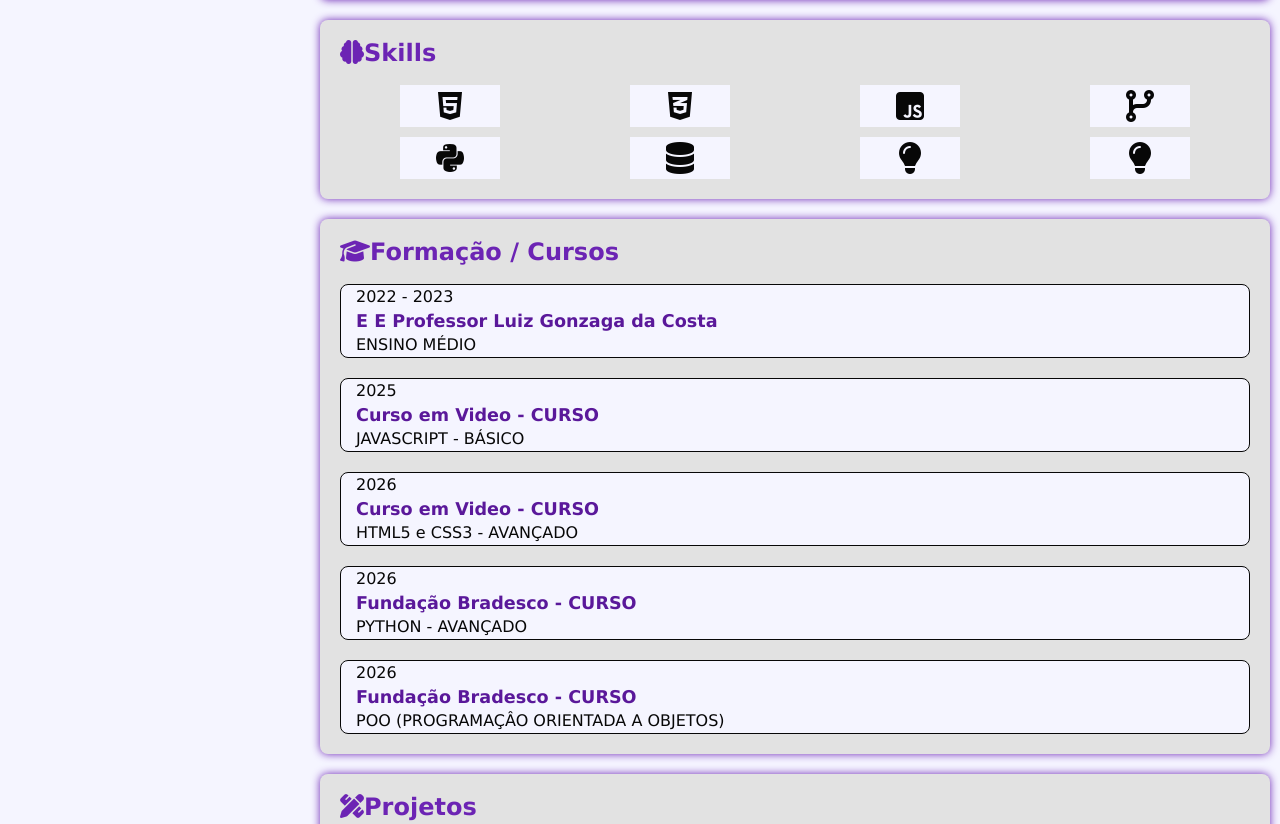
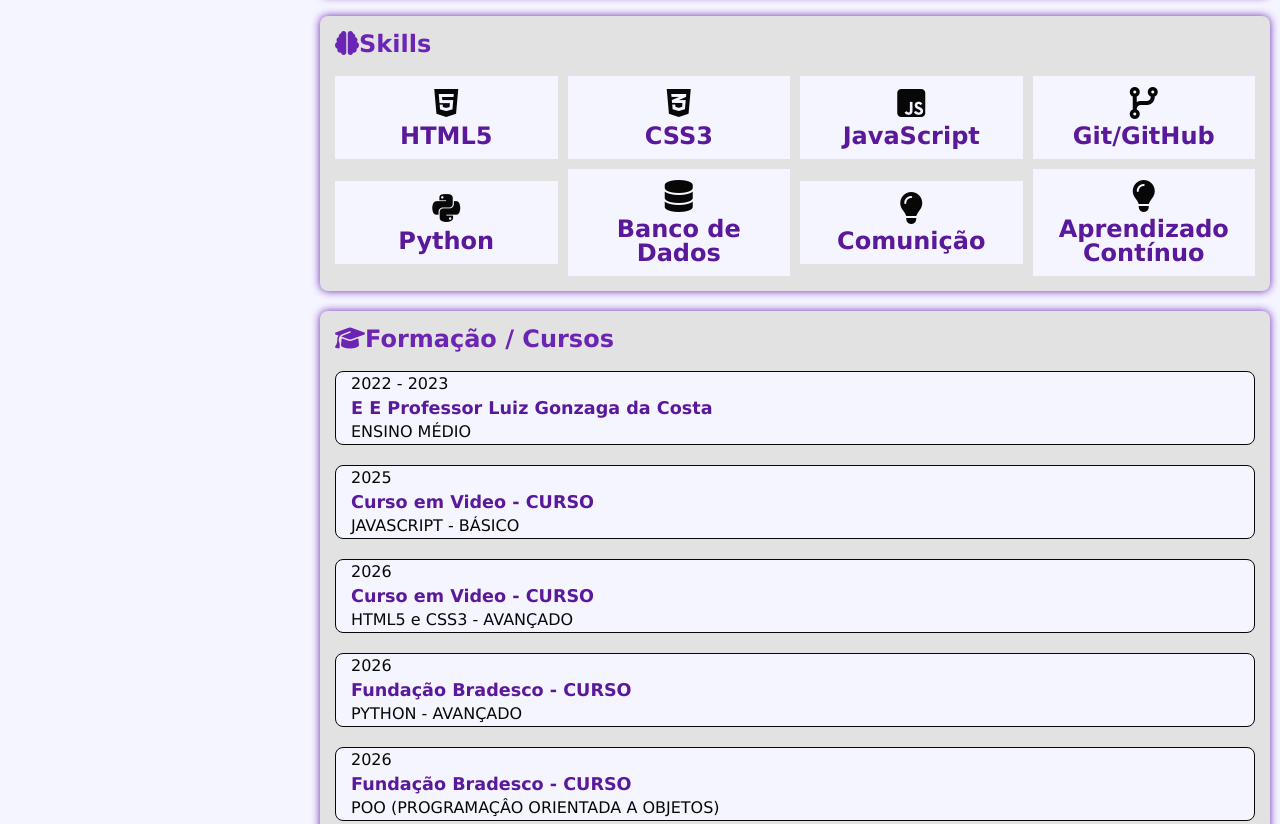
Before and after one commit to Devsantosz/Portfolio, a plain HTML site: page index.html in a window 1280 px wide. Shown: the part 1418-2242 px from the top of the page. Drawn offline with Linux system fonts and the light colour scheme; files whose address does not match are found by name.

Commit message:
Style - remape skills and social media

```diff
--- a/index.html
+++ b/index.html
@@ -44,7 +44,7 @@
             <a href="https://www.linkedin.com/in/guilherme-luz-085239282/" target="_blank" rel="nofollow"><i class="fa-brands fa-linkedin"></i></a>
             <a href="https://github.com/Devsantosz" target="_blank" rel="nofollow" ><i class="fa-brands fa-github"></i></a>
             <a href="https://www.youtube.com/@devsantoszz" target="_blank" rel="nofollow"><i class="fa-brands fa-youtube"></i></a>
-            <a href="https://www.instagram.com/santosz_xyd/" target="_blank" rel="nofollow"><i class="fa-brands fa-instagram"></i></a>
+            <a href="https://www.instagram.com/devsantosz" target="_blank" rel="nofollow"><i class="fa-brands fa-instagram"></i></a>
             <a href="src/file/Currículo-Guilherme-Luz.pdf" download><i class="fa-solid fa-file"></i></a>
         </div>
      </section>
@@ -67,7 +67,7 @@
                         </div>
                         <div class="barra" >
                             <p>
-                                HTML5 - Estruturação semântica e criação de formulários acessíveis.
+                                HTML5
                             </p>
                         </div>
                     </div>
@@ -79,7 +79,7 @@
                         </div>
                         <div class="barra" >
                             <p>
-                                CSS3 - Criação de layouts responsivos com Flexbox e Grid.
+                                CSS3
                             </p>
                         </div>
                     </div>
@@ -91,7 +91,7 @@
                         </div>
                         <div class="barra" >
                             <p>
-                                JavaScript - Manipulação de DOM e desenvolvimento de interatividade.
+                                JavaScript
                             </p>
                         </div>
                     </div>
@@ -103,7 +103,7 @@
                         </div>
                         <div class="barra" >
                             <p>
-                                Git/GitHub - Versionamento, controle de alterações e organização de projetos.
+                                Git/GitHub
                             </p>
                         </div>
                     </div>
@@ -115,7 +115,7 @@
                         </div>
                         <div class="barra" >
                             <p>
-                                Python - POO, estruturas de dados e desenvolvimento de aplicações.
+                                Python
                             </p>
                         </div>
                     </div>
@@ -127,7 +127,7 @@
                         </div>
                         <div class="barra" >
                             <p>
-                                Banco de Dados - Modelagem e consultas em banco relacional (SQLite).
+                                Banco de Dados
                             </p>
                         </div>
                     </div>
@@ -139,7 +139,7 @@
                         </div>
                         <div class="barra" >
                             <p>
-                                Comunição - Comunicação clara de soluções técnicas, e trabalho colaborativo.
+                                Comunição
                             </p>
                         </div>
                     </div>
@@ -151,7 +151,7 @@
                         </div>
                         <div class="barra" >
                             <p>
-                                Aprendizado Contínuo - Evolução constante e aplicação de boas práticas.
+                                Aprendizado Contínuo
                             </p>
                         </div>
                     </div>
--- a/src/style/responsive.css
+++ b/src/style/responsive.css
@@ -27,10 +27,6 @@
   #projetos-container,
   #projetos-container .projeto{
     min-width: 0;
-  }
-
-  #skill-container{
-    grid-template-columns: repeat(4, 1fr);
   }
 
   #skill-container .item span{
--- a/src/style/style.css
+++ b/src/style/style.css
@@ -225,11 +225,11 @@ section#welcome{
 }
 
 .slide-in:nth-child(1){
-  animation-delay: 0.3s;
+  animation-delay: 0.5s;
 }
 
 .slide-in:nth-child(2){
-  animation-delay: 0.8s;
+  animation-delay: 1s;
 }
 
 @keyframes slideIn{
@@ -315,7 +315,7 @@ section#detalhes{
 article{
   box-shadow: 0px 0px 8px var(--destaque-inverso);
   background-color: var(--fundo-card);
-  padding: 20px;
+  padding: 15px;
   margin-bottom: 20px;
   border-radius: 8px;
 }
@@ -342,29 +342,32 @@ article h2{
 }
 
 #skill-container{
-  display: grid;
+   display: grid;
+  grid-template-columns: repeat(4, 1fr);
+  gap: 10px;
+  align-items: center;
 
-  grid-template-columns: 1fr 1fr;
-  justify-items:center;
+  justify-content: center;
+  align-content: center;
 
-  gap: 10px;
 }
 
 #skill-container .item{
   background-color: var(--fundo-principal);
-  margin: auto;
+  border: 1px solid var(--fundo-principal);
 
-  display: flex;
-  flex-direction: column;
-  width: 100px;
+
+  max-width: 100%;
+  padding: 10px;
   cursor: pointer;
-  transition: all 0.3s ease;
+  transition: 0.6s ease;
+  box-sizing: border-box;
 }
 
 
 #skill-container .item span{
-  font-size: 2em;
-  text-align: center;
+  font-size: clamp(0.5em,2em, 3em);
+  padding-bottom: 5px;
   margin: auto;
 }
 
@@ -372,11 +375,7 @@ article h2{
 
 #skill-container .info{
   margin: auto;
-  padding: 5px;
   display: flex;
-  justify-content: space-between;
-  align-items: center;
-
 }
 
 #skill-container .nome{
@@ -387,36 +386,19 @@ article h2{
 
 
 #skill-container .barra p {
-
-  text-indent: 10px;
   font-weight: 600;
   color: var(--destaque);
-  font-size: 0.95rem;
-  line-height: 1.3;
-  text-align: justify;
+  font-size: clamp(0.5em, 2vw, 24px);
+  line-height: 1;
+  text-align: center;
 
-  max-height: 0;
-  overflow: hidden;
-  opacity: 0;
-  transform: translateY(-10px);
-  transition: all 1s ease;
+  transition: all 0.3s ease;
 }
 
 #skill-container .item:hover{
-  width: 250px;
-  padding: 5px;
-  border: 1px solid var(--destaque);
-  border-radius: 10px;
+  border-color: var(--destaque);
+  border-radius: 8px;
 }
-
-#skill-container .item:hover .barra p {
-  max-height: 200px;
-
-  padding: 10px;
-  opacity: 1;
-  transform: translateY(0);
-}
-
 
 #formacao-container{
   display: flex;
```
Also changed, not shown: 1 other file.
